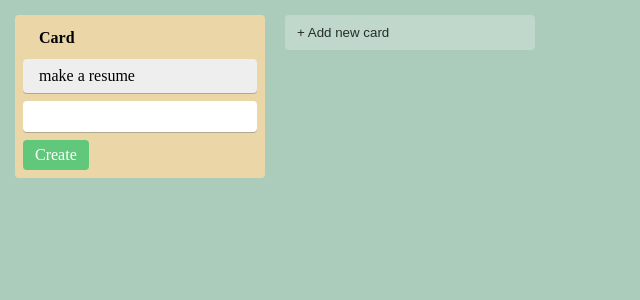
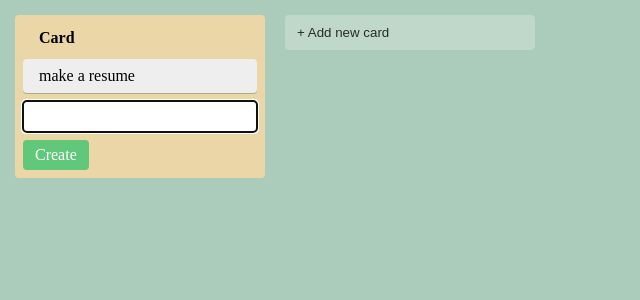
Before and after one commit to DidiGain/trello-like-board, a React (Create React App) app: page / in a window 1280 px wide. Both pictures are taken after a click on the button "+ Add new task". Shown: the top 300 px of the page, without its empty margins (0-640 px from the left). Built offline with nearby package versions, Linux system fonts and the light colour scheme.

Commit message:
feat: add ref for autofocus from custom hook

```diff
--- a/src/components/NewItemForm.tsx
+++ b/src/components/NewItemForm.tsx
@@ -1,5 +1,6 @@
 import { useState } from 'react';
 import { NewItemButton, NewItemFormContainer, NewItemInput } from '../styles';
+import { useFocus } from '../utils/useFocus';
 
 type NewItemFormProps = {
   onAdd(text: string): void;
@@ -7,10 +8,20 @@ type NewItemFormProps = {
 
 export const NewItemForm = ({ onAdd }: NewItemFormProps) => {
   const [text, setText] = useState('');
+  const inputRef = useFocus();
+
+  const handleAddedText = (e: React.KeyboardEvent<HTMLInputElement>) => {
+    if (e.key === 'Enter') onAdd(text);
+  };
 
   return (
     <NewItemFormContainer>
-      <NewItemInput value={text} onChange={(e) => setText(e.target.value)} />
+      <NewItemInput
+        ref={inputRef}
+        value={text}
+        onChange={(e) => setText(e.target.value)}
+        onKeyDown={handleAddedText}
+      />
       <NewItemButton onClick={() => onAdd(text)}>Create</NewItemButton>
     </NewItemFormContainer>
   );
```
